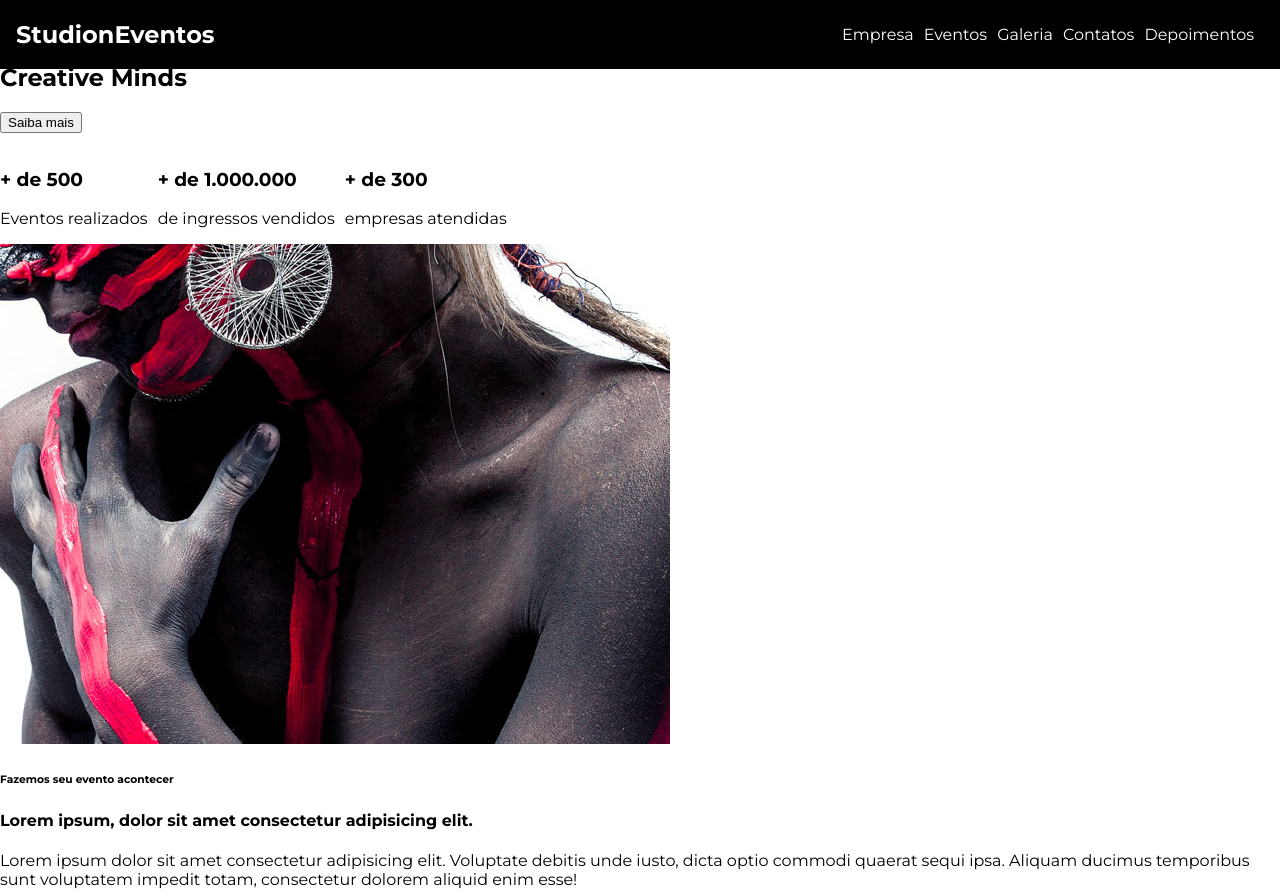
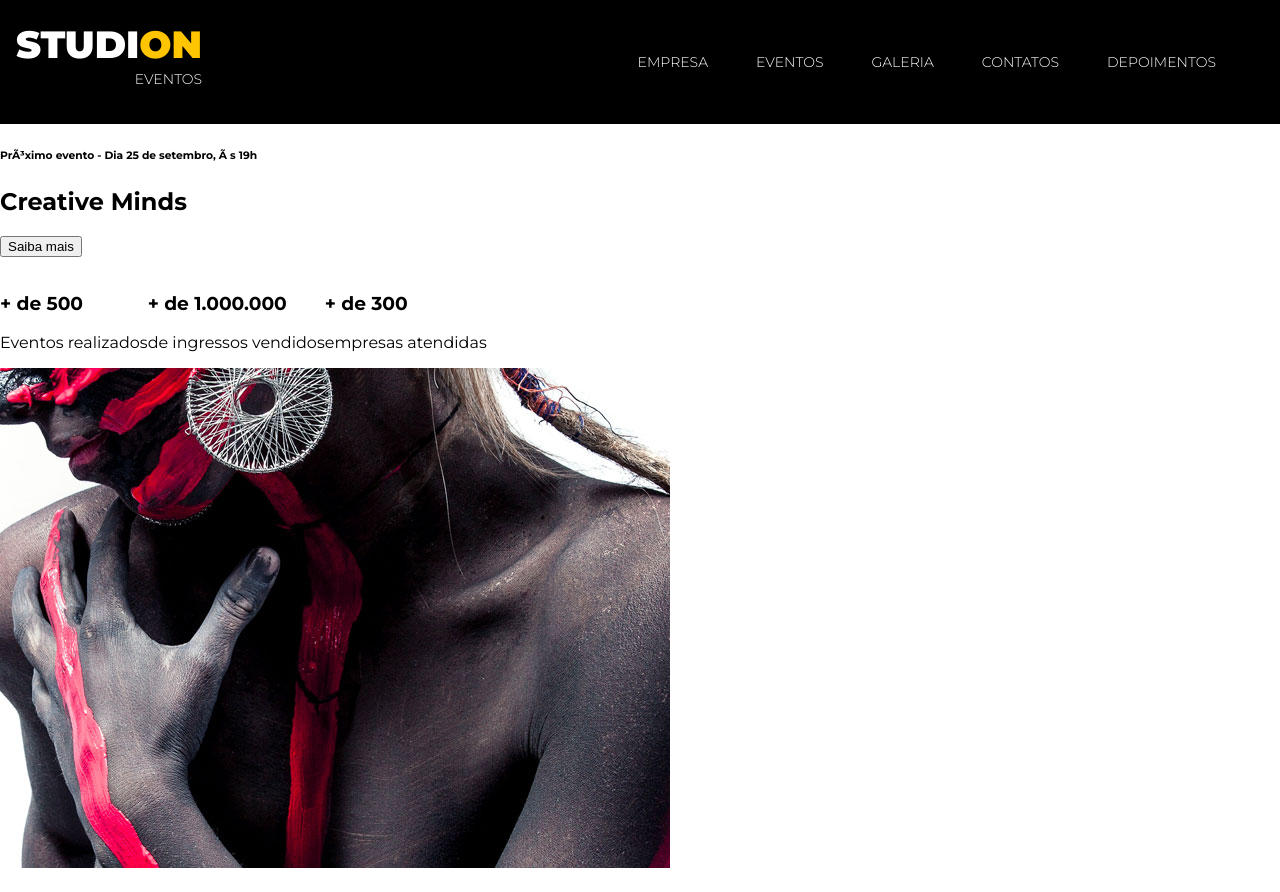
Before and after one commit to augusto-mattos/studion, a website: page src/index.html in a window 1280 px wide. Shown: the top 892 px of the page. Drawn offline with Linux system fonts and the light colour scheme.

Commit message:
feat(html): navbar

```diff
--- a/src/index.html
+++ b/src/index.html
@@ -9,7 +9,10 @@
 
     <body>
         <nav class="navbar">
-            <h1>Studi<span></span>on<span>Eventos</span></h1>
+            <h1 class="logo-studion">
+                Studi<span class="copy--primary">on</span>
+                <span class="logo-studion__subtitle">Eventos</span>
+            </h1>
             <ul class="navbar__links">
                 <li>
                     <a href="#empresa">
@@ -17,22 +20,22 @@
                     </a>
                 </li>
                 <li>
-                    <a href="#Eventos">
+                    <a href="#eventos">
                         Eventos
                     </a>
                 </li>
                 <li>
-                    <a href="Galeria">
+                    <a href="#galeria">
                         Galeria
                     </a>
                 </li>
                 <li>
-                    <a href="Contatos">
+                    <a href="#contatos">
                         Contatos
                     </a>
                 </li>
                 <li>
-                    <a href="Depoimentos">
+                    <a href="#depoimentos">
                         Depoimentos
                     </a>
                 </li>
--- a/src/style.css
+++ b/src/style.css
@@ -1,26 +1,24 @@
-@import url('https://fonts.googleapis.com/css2?family=Montserrat:wght@400;700&display=swap');
+@import url('https://fonts.googleapis.com/css2?family=Montserrat:wght@300;400;700;900;&display=swap');
 
 * {
     box-sizing: border-box;
 }
 
 :root {
+    --color-primary: #ffc500;
    font-family: 'Montserrat', sans-serif;
    font-size: 16px;
 }
 
 body {
     margin: 0;
+    padding-top: 7.75rem;
 }
 
 ul {
     display: flex;
     list-style: none;
     padding-left: 0;
-}
-
-li {
-    margin-right: 0.625rem;
 }
 
 .navbar {
@@ -32,6 +30,7 @@ li {
     left: 0;
 
     width: 100vw;
+    height: 7.75rem;
     padding: 0 1rem;
 
     background-color: #000;
@@ -46,3 +45,31 @@ li {
     color: #fff;
     text-decoration: none
 }
+
+.navbar__links li {
+    font-size: .875rem;
+    margin-right: 3rem;
+    text-transform: uppercase;
+    font-weight: 300;
+}
+
+.navbar__links a:hover {
+    color: var(--color-primary);
+}
+
+.logo-studion {
+    font-weight: 900;
+    text-transform: uppercase;
+    text-align: right;
+    font-size: 2.375rem;
+    line-height: 1ch /* relativa ao tamanho do glifo 0 da fonte */;
+}
+
+.logo-studion__subtitle {
+    font-weight: 300;
+    font-size: .875rem;
+}
+
+.copy--primary {
+    color: var(--color-primary);
+}
```
